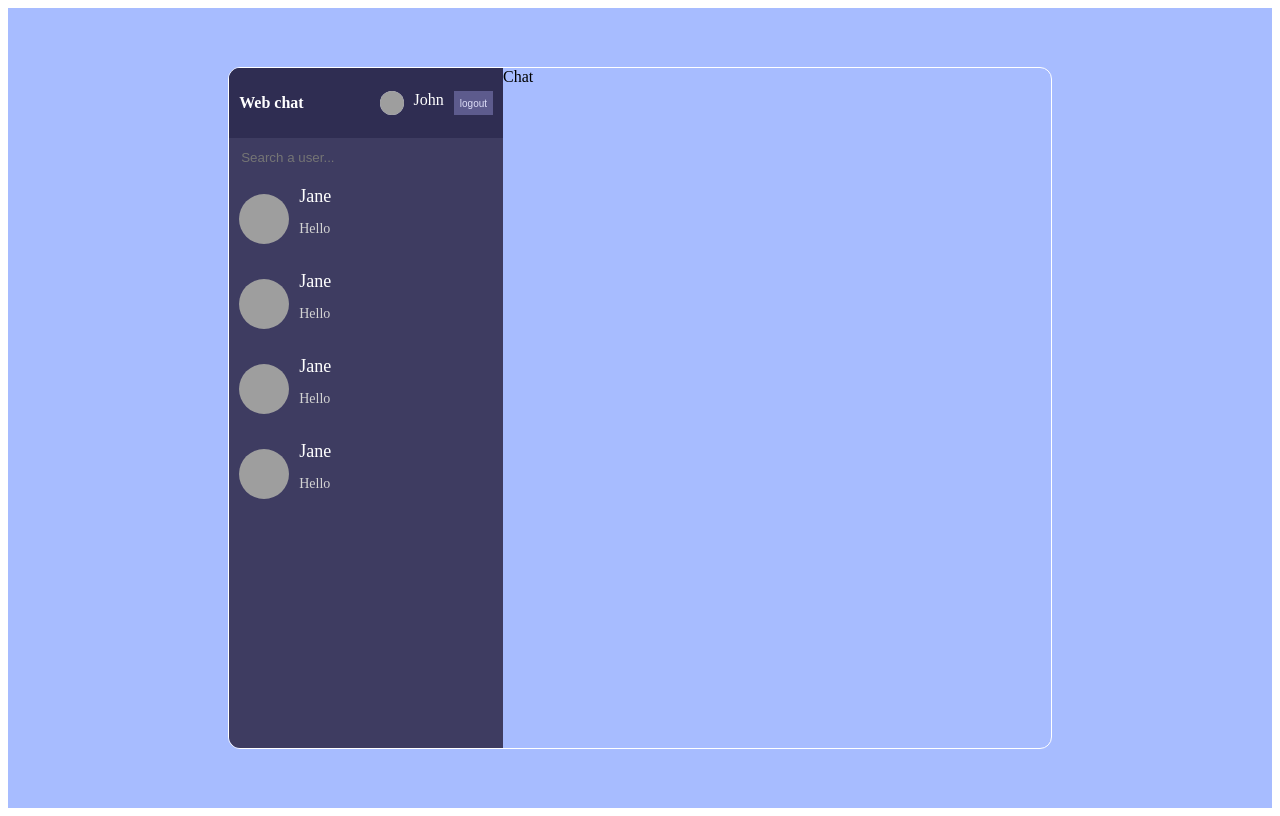
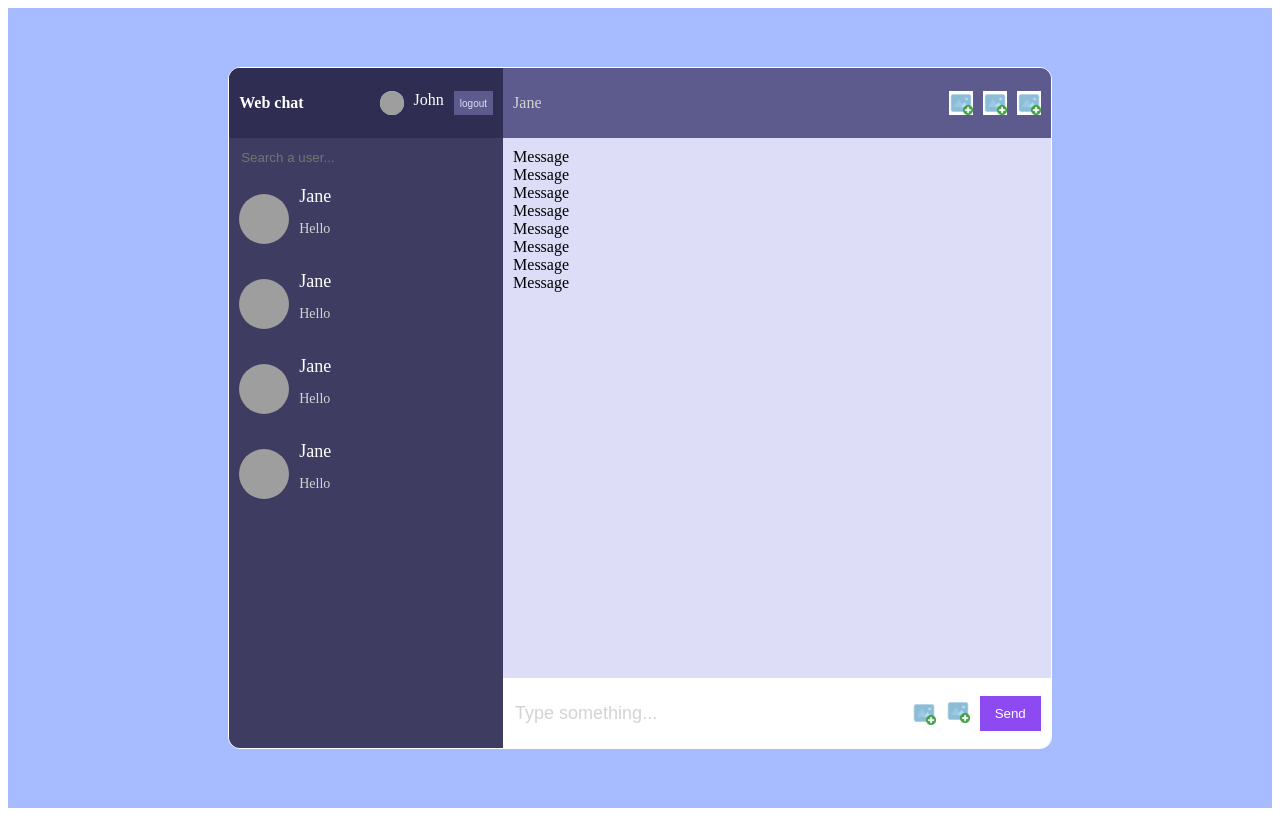
Before and after one commit to kevinmbuicode/Chat-Web-App-with-React-Firebase, a React (Create React App) app in the folder chat-app/: page / in a window 1280 px wide. Built offline with nearby package versions, Linux system fonts and the light colour scheme; grey boxes are pictures that could not be loaded.

Commit message:
Design achieved

```diff
--- a/chat-app/src/components/Chat.jsx
+++ b/chat-app/src/components/Chat.jsx
@@ -1,8 +1,22 @@
 import React from 'react'
+import AddIcon from '../images/addImage.png'
+import Messages from './Messages'
+import Input from './Input'
 
 const Chat = () => {
   return (
-    <div className='chat'>Chat</div>
+    <div className='chat'>
+      <div className='chatInfo'>
+        <span>Jane</span>
+        <div className='chatIcons'>
+          <img src={AddIcon} alt=""/>
+          <img src={AddIcon} alt=""/>
+          <img src={AddIcon} alt=""/>
+        </div>
+      </div>
+      <Messages/>
+      <Input/>
+    </div>
   )
 }
 
--- a/chat-app/src/components/Input.jsx
+++ b/chat-app/src/components/Input.jsx
@@ -1,8 +1,19 @@
 import React from 'react'
+import inputIcons from '../images/addImage.png';
 
 const Input = () => {
   return (
-    <div>Input</div>
+    <div className="input">
+      <input type="text" placeholder="Type something..."/>
+      <div className="send">
+        <img src={inputIcons} alt="" height="24px"/>
+        <input type="file" style={{ display: "none"}} id="file"/>
+        <label htmlFor="file">
+          <img src={inputIcons} alt="" height="24px"/>
+        </label>
+        <button>Send</button>
+      </div>
+    </div>
   )
 }
 
--- /dev/null
+++ b/chat-app/src/components/Messages.jsx
@@ -0,0 +1,19 @@
+import React from 'react'
+import Message from './Message'
+
+const Messages = () => {
+  return (
+    <div className='messages'>
+        <Message/>
+        <Message/>
+        <Message/>
+        <Message/>
+        <Message/>
+        <Message/>
+        <Message/>
+        <Message/>
+    </div>
+  )
+}
+
+export default Messages
--- a/chat-app/src/style.scss
+++ b/chat-app/src/style.scss
@@ -82,7 +82,7 @@
       flex: 1;
       background-color: #3e3c61;
 
-      .navbar{
+      .navbar {
         display: flex;
         background-color: #2f2d52;
         justify-content: space-between;
@@ -91,15 +91,15 @@
         padding: 10px;
         color: white;
 
-        .logo{
+        .logo {
           font-weight: bold;
         }
 
-        .user{
+        .user {
           display: flex;
           gap: 10px;
 
-            img{
+          img {
             height: 24px;
             width: 24px;
             background-color: #ddddf7;
@@ -107,7 +107,7 @@
             object-fit: cover;
           }
 
-            button{
+          button {
             background-color: #5d5b8d;
             color: #ddddf7;
             font-size: 10px;
@@ -116,13 +116,13 @@
           }
         }
       }
-      .search{
+      .search {
         border-bottom: 1 px solid grey;
 
-          .searchForm{
+        .searchForm {
           padding: 10px;
 
-            input{
+          input {
             background-color: transparent;
             border: none;
             color: white;
@@ -130,7 +130,7 @@
           }
         }
       }
-      .userChat{
+      .userChat {
         padding: 10px;
         display: flex;
         align-items: center;
@@ -138,24 +138,95 @@
         color: white;
         cursor: pointer;
 
-        &:hover{
+        &:hover {
           background-color: #2f2d52;
         }
-        img{
+        img {
           border-radius: 50%;
           width: 50px;
           height: 50px;
           object-fit: cover;
         }
 
-        .userChatInfo{
-          span{font-size: 18px; font-weight: 500;}
-          p{font-size: 14px; color: lightgray; }
+        .userChatInfo {
+          span {
+            font-size: 18px;
+            font-weight: 500;
+          }
+          p {
+            font-size: 14px;
+            color: lightgray;
+          }
         }
       }
     }
     .chat {
       flex: 2;
+
+      .chatInfo {
+        height: 50px;
+        background-color: #5d5b8d;
+        display: flex;
+        justify-content: space-between;
+        align-items: center;
+        padding: 10px;
+        color: lightgray;
+      }
+
+      .chatIcons {
+        display: flex;
+        gap: 10px;
+
+        img {
+          height: 24px;
+          cursor: pointer;
+        }
+      }
+
+      .messages {
+        background-color: #ddddf7;
+        padding: 10px;
+        height: calc(100% - 160px);
+      }
+
+      .input {
+        height: 50px;
+        background-color: white;
+        padding: 10px;
+        display: flex;
+        align-items: center;
+        justify-content: space-between;
+
+        input {
+          width: 100%;
+          border: none;
+          outline: none;
+          color: #2f2d52;
+          font-size: 18px;
+
+          &::placeholder{
+            color: lightgray;
+          }
+        }
+
+        .send{
+          display: flex;
+          align-items: center;
+          gap: 10px;
+
+          img{
+            height: 24px;
+            cursor: pointer;
+          }
+
+          button{
+            border: none;
+            padding: 10px 15px;
+            background-color: #8d4af1;
+            color: white;
           }
         }
       }
+    }
+  }
+}
```
Lines whose indentation alone changed are shown as unchanged.
